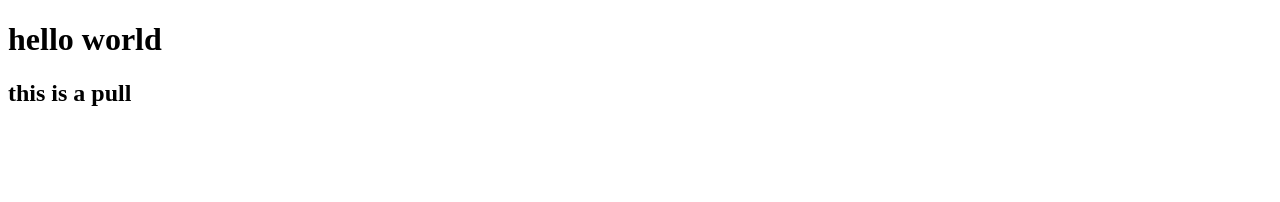
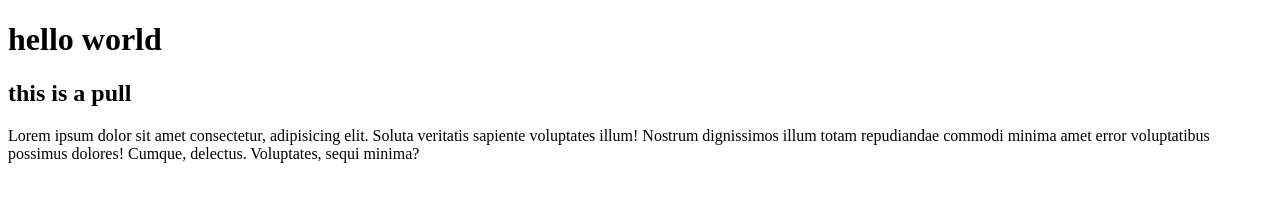
Before and after one commit to shimasadatnami/class-3c, a plain HTML site: page index.html in a window 1280 px wide. Drawn offline with Linux system fonts and the light colour scheme.

Commit message:
added caption

```diff
--- a/index.html
+++ b/index.html
@@ -10,5 +10,11 @@
         <h1>hello world</h1>
 
         <h2>this is a pull</h2>
+
+        <!-- this is a test messge -->
+        <p>
+            Lorem ipsum dolor sit amet consectetur, adipisicing elit. Soluta veritatis sapiente voluptates illum! Nostrum dignissimos illum totam repudiandae commodi minima amet error voluptatibus
+            possimus dolores! Cumque, delectus. Voluptates, sequi minima?
+        </p>
     </body>
 </html>
```
